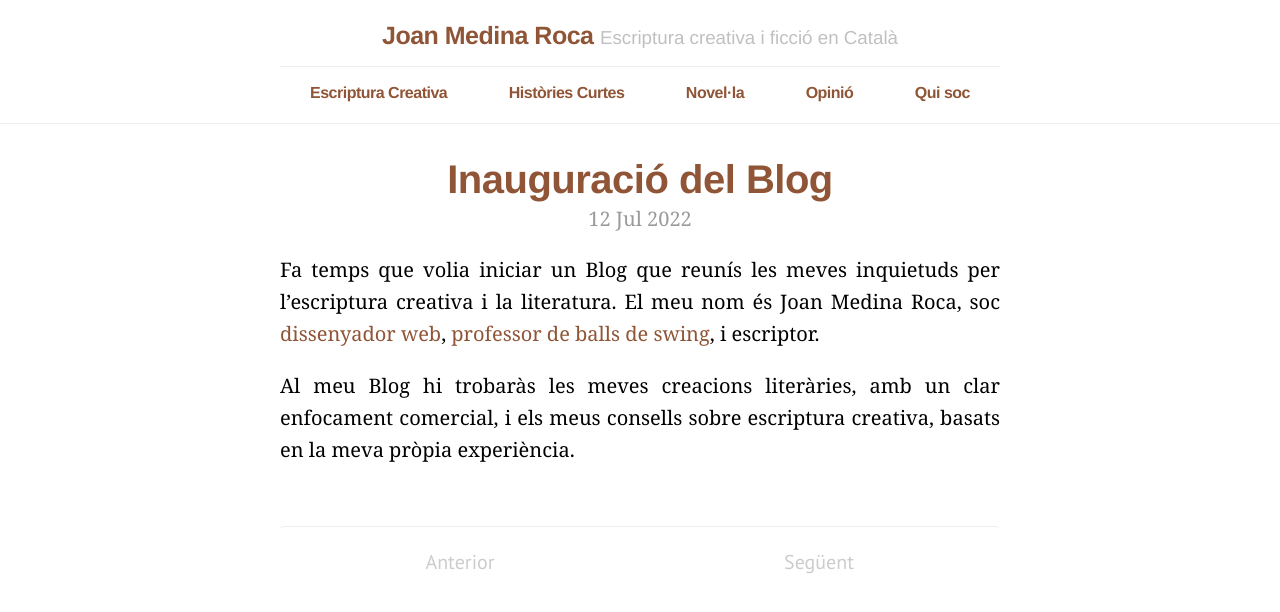
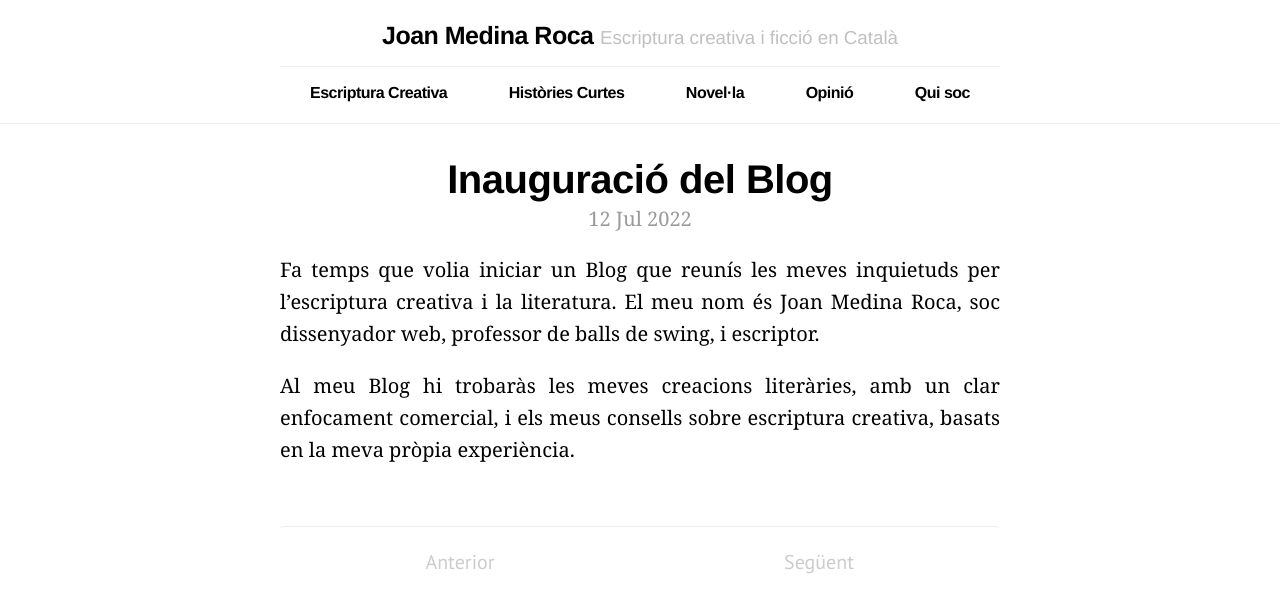
Before and after one commit to joan-medina-roca/blog-jmr-literatura, a Jekyll site: the page built from index.html, in a window 1280 px wide. Shown: the top 612 px of the page. Built offline with Jekyll 4.4.1, drawn with Linux system fonts in a browser that asks for light colours; the list of posts is cut into pages by our own code.

Commit message:
Update default.html

```diff
--- a/_layouts/default.html
+++ b/_layouts/default.html
@@ -2,7 +2,7 @@
 <html lang="en-us">
   {% include head.html %}
 
-  <body class="theme-base-0f">
+  <body class="theme-base-black">
     {% include sidebar.html %}
 
     <!-- Wrap is the content to shift when toggling the sidebar. We wrap the
```
